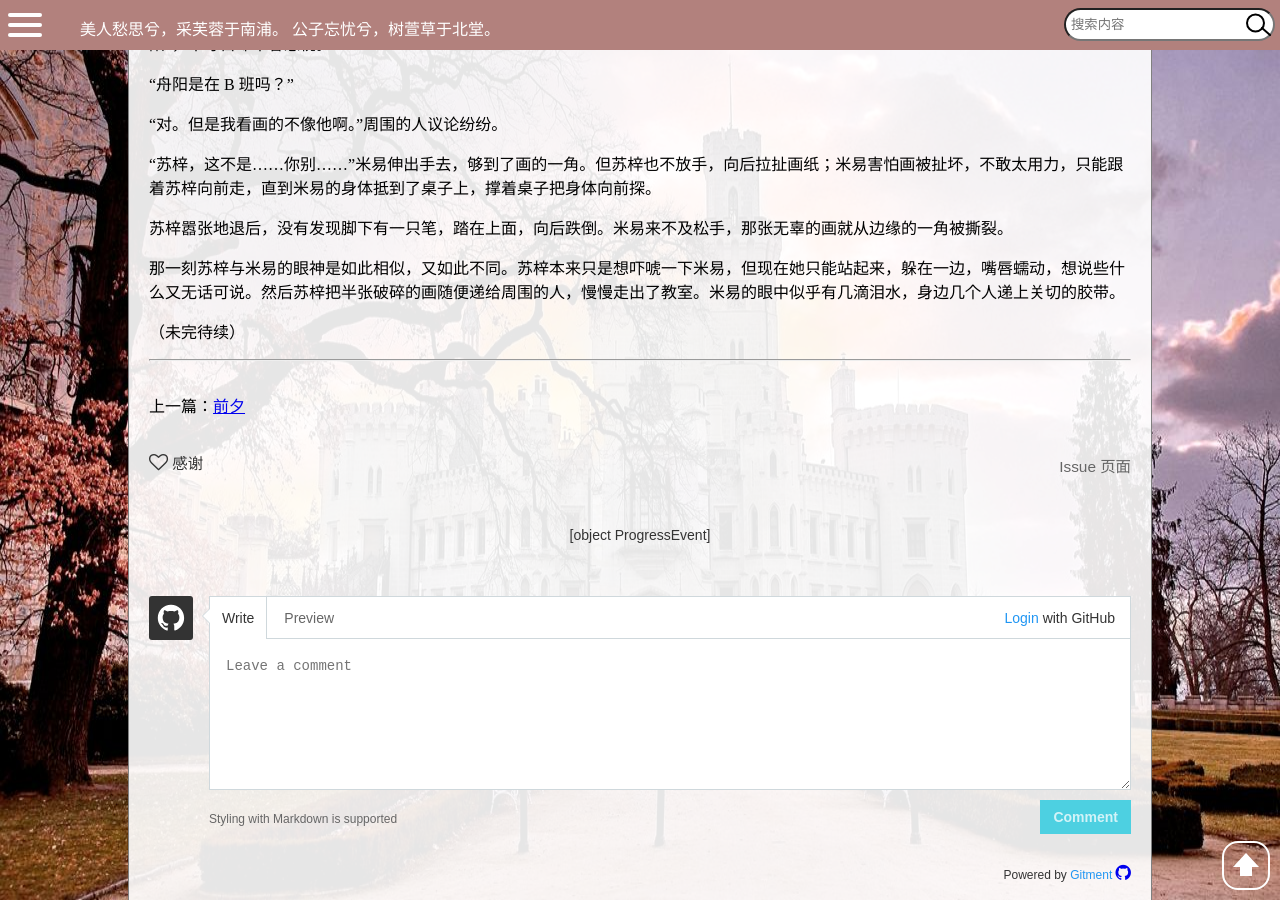
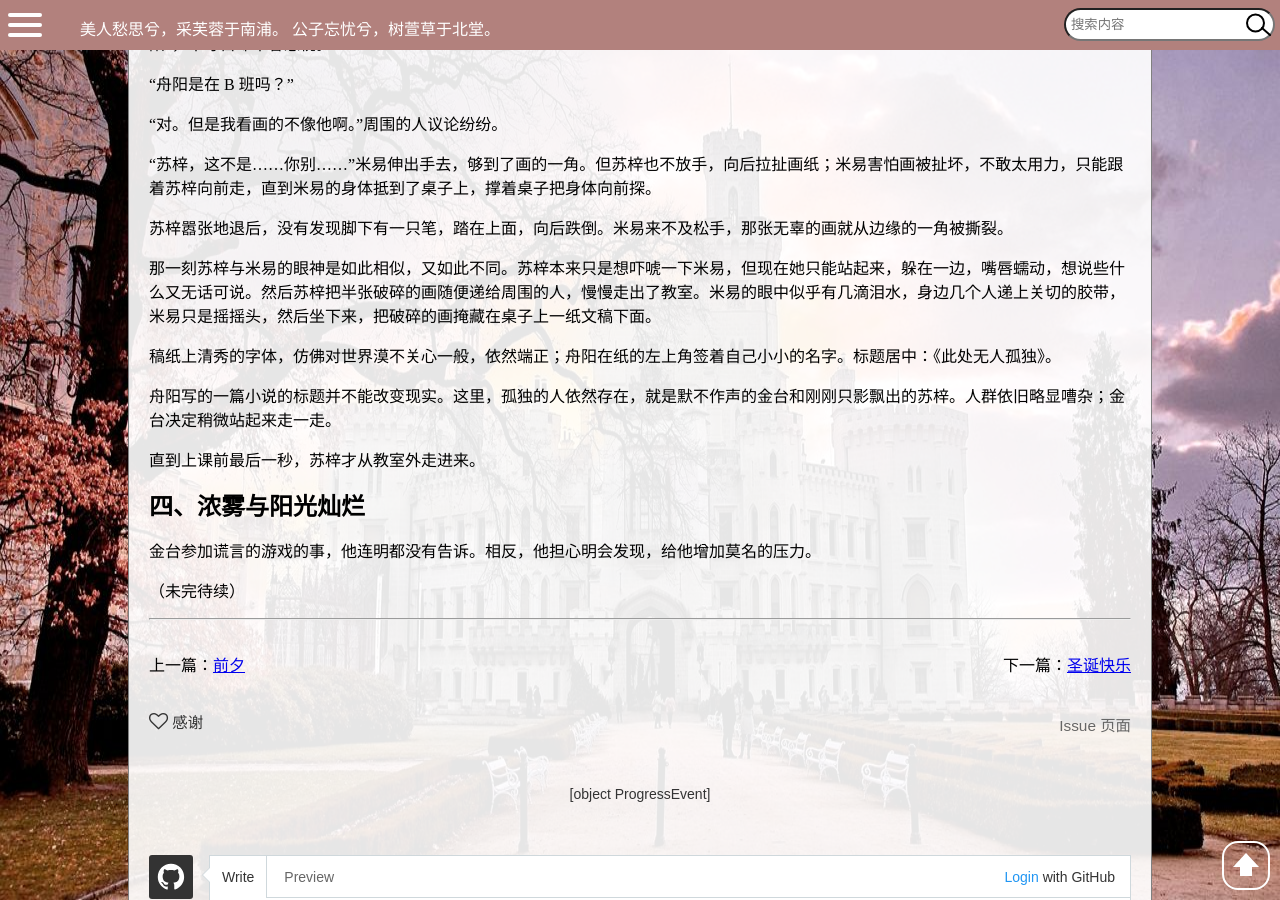
Before and after one commit to Wybxc/wybxc.github.io, a Jekyll site: the page built from _posts/2018-05-06-谎言的游戏.md, in a window 1280 px wide and 900 px high, scrolled down 3623 px. Built offline with Jekyll 4.4.1, drawn with Linux system fonts in a browser that asks for light colours.

Commit message:
Christmas

```diff
--- a/_posts/2018-05-06-谎言的游戏.md
+++ b/_posts/2018-05-06-谎言的游戏.md
@@ -156,6 +156,16 @@ tags: [文学作品]
 
 苏梓嚣张地退后，没有发现脚下有一只笔，踏在上面，向后跌倒。米易来不及松手，那张无辜的画就从边缘的一角被撕裂。
 
-那一刻苏梓与米易的眼神是如此相似，又如此不同。苏梓本来只是想吓唬一下米易，但现在她只能站起来，躲在一边，嘴唇蠕动，想说些什么又无话可说。然后苏梓把半张破碎的画随便递给周围的人，慢慢走出了教室。米易的眼中似乎有几滴泪水，身边几个人递上关切的胶带。
+那一刻苏梓与米易的眼神是如此相似，又如此不同。苏梓本来只是想吓唬一下米易，但现在她只能站起来，躲在一边，嘴唇蠕动，想说些什么又无话可说。然后苏梓把半张破碎的画随便递给周围的人，慢慢走出了教室。米易的眼中似乎有几滴泪水，身边几个人递上关切的胶带，米易只是摇摇头，然后坐下来，把破碎的画掩藏在桌子上一纸文稿下面。
+
+稿纸上清秀的字体，仿佛对世界漠不关心一般，依然端正；舟阳在纸的左上角签着自己小小的名字。标题居中：《此处无人孤独》。
+
+舟阳写的一篇小说的标题并不能改变现实。这里，孤独的人依然存在，就是默不作声的金台和刚刚只影飘出的苏梓。人群依旧略显嘈杂；金台决定稍微站起来走一走。
+
+直到上课前最后一秒，苏梓才从教室外走进来。
+
+## 四、浓雾与阳光灿烂
+
+金台参加谎言的游戏的事，他连明都没有告诉。相反，他担心明会发现，给他增加莫名的压力。
 
 （未完待续）
```
Also changed, not shown: _posts/2018-12-24-圣诞快乐.md (added, +9 -0 lines), res/圣诞节.jpg (added).
